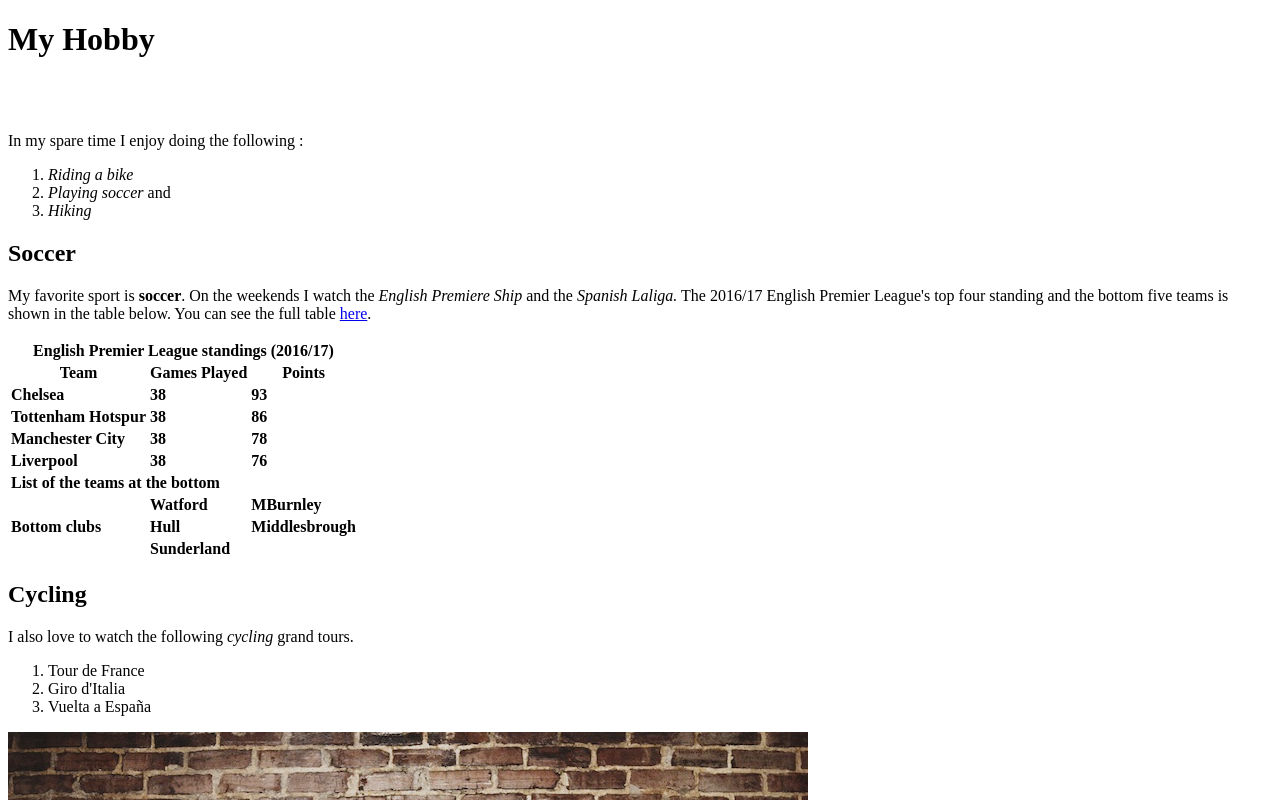
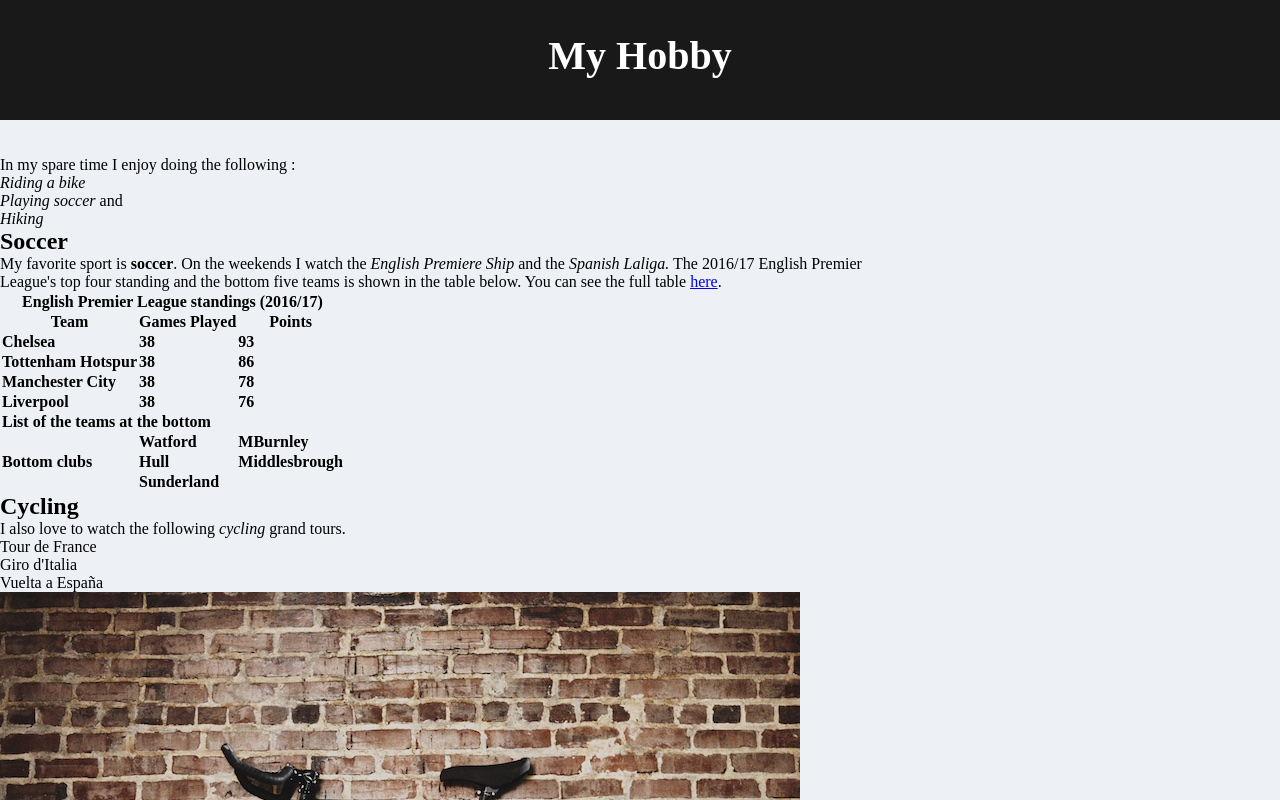
Before and after one commit to FilmonFeMe/FilmonFeMe.github.io, a plain HTML site: page index.html in a window 1280 px wide. Shown: the top 800 px of the page. Drawn offline with Linux system fonts and the light colour scheme.

Commit message:
Added css styling to header, main and footer in homepage

```diff
--- a/index.html
+++ b/index.html
@@ -5,7 +5,44 @@
 		<meta name="author" content="Filmon Mengisteab">
 		<meta name="viewport" content="width=device-width, initial-scale=1.0">
 		<title> My Hobby</title>
+		<style>
+		* {
+		margin: 0;
+		padding: 0;
+		box-sizing: border-box;
+		}
+		body{
 
+			background-color: #EDF0F5;
+			font-family: "Times New Roman", Georgia, Serif;
+		}
+		#header{
+			background-color:#191919;
+			height:15vh;
+		}
+			h1 {
+			color:white;
+			padding-top: 4vh;
+			text-align :center;
+			font-size: 5vh;
+
+			}
+			#main-content{
+				height: 75vh;
+				margin-left: 15vw;
+			}
+			main{
+				width:70vw;
+			}
+
+			footer{
+			background-color: #FFFFFF;
+			height:10vh;
+			}
+			footer p{
+				padding:2.0vh 40vw ;
+			}
+			</style>
 	</head>
 	<body>
 		<header id="header">
```
